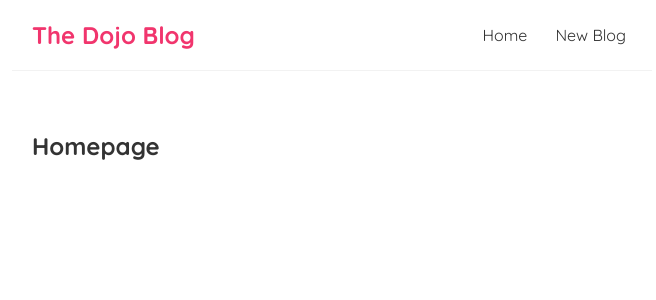
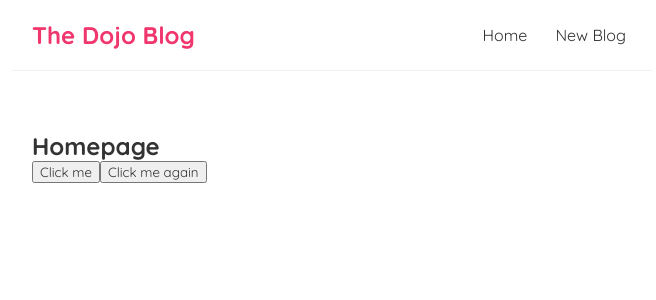
Before and after one commit to Delightsheriff/REACT_SERIES, a JavaScript app: page / in a window 1280 px wide. Shown: the top 300 px of the page, without its empty margins (308-964 px from the left). Built offline with nearby package versions, Linux system fonts and the light colour scheme; the HTML template or start-up script is replaced by a standard one.

Commit message:
click events

```diff
--- a/src/Home.js
+++ b/src/Home.js
@@ -1,7 +1,15 @@
 const Home = () => {
+    const handleClick = ()=>{
+        console.log("hello ninjas");
+    }
+    const handleClickAgain = (name)=>{
+        console.log("hello " + name);
+    }
     return (
         <div className="home">
             <h2>Homepage</h2>
+            <button onClick={handleClick}>Click me</button>
+            <button onClick={()=>{handleClickAgain('Delight')}}>Click me again</button>
         </div>
      );
 }
```
